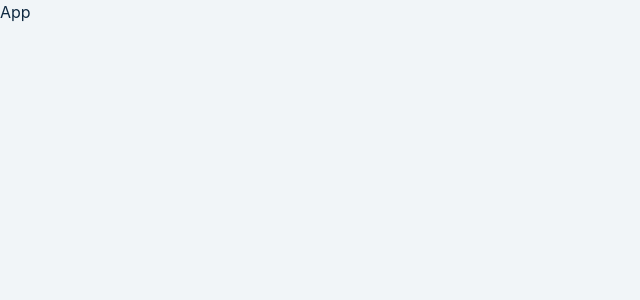
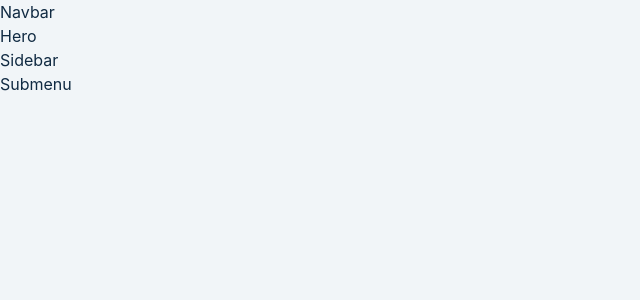
Before and after one commit to dilarauluturhan/submenus, a React (Create React App) app: page / in a window 1280 px wide. Shown: the top 300 px of the page, without its empty margins (0-640 px from the left). Built offline with nearby package versions, Linux system fonts and the light colour scheme.

Commit message:
Context boilerplate

```diff
--- a/public/index.html
+++ b/public/index.html
@@ -24,7 +24,7 @@
       work correctly both with client-side routing and a non-root public URL.
       Learn how to configure a non-root public URL by running `npm run build`.
     -->
-    <title>Stripe - Submenus</title>
+    <title>Submenus</title>
   </head>
   <body>
     <noscript>You need to enable JavaScript to run this app.</noscript>
--- a/src/App.js
+++ b/src/App.js
@@ -6,7 +6,12 @@ import Submenu from './Submenu.js';
 
 function App() {
   return (
-    <div>App</div>
+    <>
+      <Navbar />
+      <Hero />
+      <Sidebar />
+      <Submenu />
+    </>
   )
 }
 
--- a/src/context.js
+++ b/src/context.js
@@ -1,2 +1,67 @@
 import React, { useState, useContext } from 'react';
 import sublinks from './data';
+
+/*
+React.createContext(), React uygulamalarında verilerin paylaşılmasını sağlayan bir Context nesnesi oluşturur.
+Bu Context nesnesi, verileri üreten ve tüketen bileşenler arasında iletişim kurmayı kolaylaştırır.
+*/
+const AppContext = React.createContext();
+
+export const AppProvider = ({ children }) => {
+    const [isSidebarOpen, setIsSidebarOpen] = useState(true);
+    const [isSubmenuOpen, setIsSubmenuOpen] = useState(true);
+
+    /*
+    openSidebar fonksiyonu, setIsSidebarOpen fonksiyonunu çağırarak isSidebarOpen durum değişkenini true olarak günceller.
+    */
+    const openSidebar = () => {
+        setIsSidebarOpen(true);
+    };
+
+    /*
+    closeSidebar fonksiyonu, setIsSidebarOpen fonksiyonunu çağırarak isSidebarOpen durum değişkenini false olarak günceller.
+    */
+    const closeSidebar = () => {
+        setIsSidebarOpen(false);
+    };
+
+    /*
+    openSubmenu fonksiyonu, setIsSubmenuOpen fonksiyonunu çağırarak isSubmenuOpen durum değişkenini true olarak günceller.
+    */
+    const openSubmenu = () => {
+        setIsSubmenuOpen(true);
+    };
+
+    /*
+    closeSubmenu fonksiyonu, setIsSubmenuOpen fonksiyonunu çağırarak isSubmenuOpen durum değişkenini false olarak günceller.
+    */
+    const closeSubmenu = () => {
+        setIsSubmenuOpen(false);
+    };
+
+    return (
+        <>
+        {/*
+        AppContext, bir bileşen ağacının belirli bir yerindeki component'lar arasında veri paylaşımını sağlamak için kullanılır.
+        Provider bileşeni, bu Context nesnesini kullanarak paylaşılacak verileri sağlar.
+        */}
+            <AppContext.Provider
+            value={{
+                isSubmenuOpen,
+                isSidebarOpen,
+                openSubmenu,
+                openSidebar,
+                closeSubmenu,
+                closeSidebar
+            }}
+            >
+                {/* Veriye erişilebilen bileşenler */}
+                {children}
+            </AppContext.Provider>
+        </>
+    )
+}
+
+export const useGlobalContext = () => {
+    return useContext(AppContext)
+}
--- a/src/index.js
+++ b/src/index.js
@@ -2,11 +2,13 @@ import React from 'react';
 import ReactDOM from 'react-dom/client';
 import './index.css';
 import App from './App';
-
+import { AppProvider } from './context.js';
 
 const root = ReactDOM.createRoot(document.getElementById('root'));
 root.render(
   <React.StrictMode>
-    <App />
+    <AppProvider>
+      <App />
+    </AppProvider>
   </React.StrictMode>
 );
```
Also changed, not shown: 1 other file (tests, documents, lock files or other folders).
